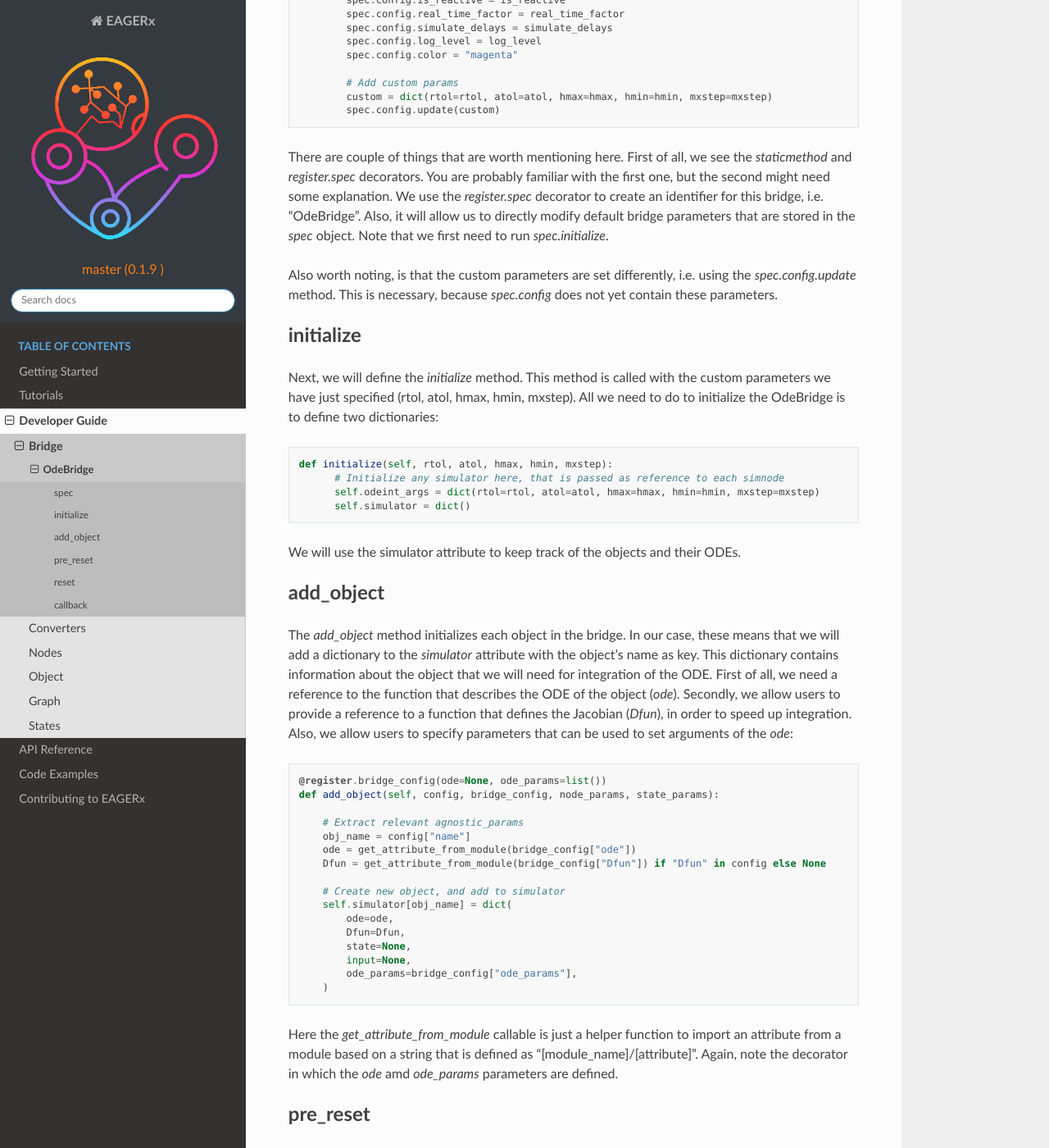
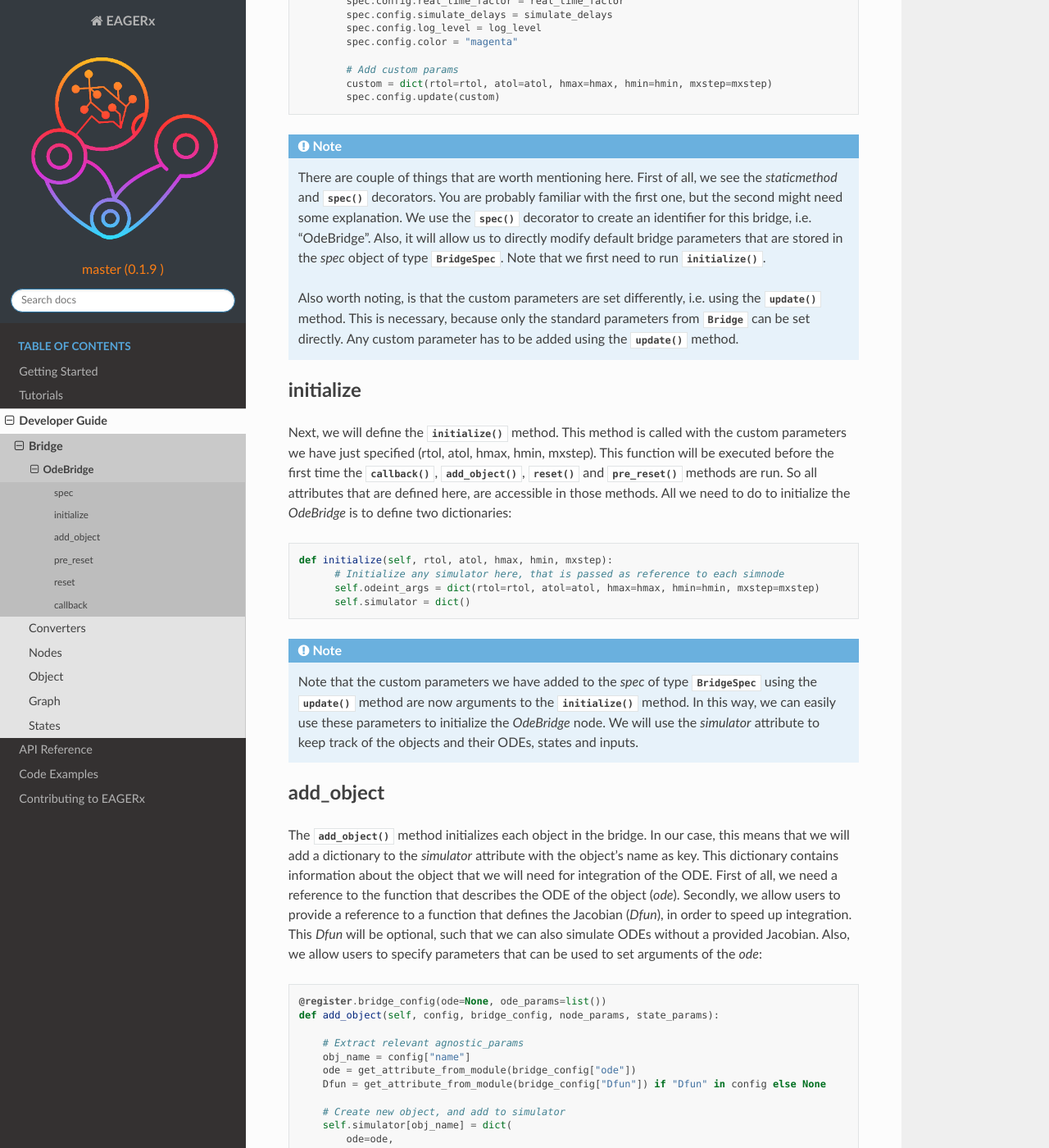
Before and after one commit to eager-dev/eagerx, a Sphinx documentation site: the page built from docs/guide/developer_guide/bridge/bridge_node.rst, in a window 1280 px wide and 1400 px high, scrolled down 1853 px. Shown: the whole window at 82% size. Built offline with Sphinx 7.4.7 and the Read the Docs theme 2.0.0, drawn with Linux system fonts in a browser that asks for light colours; pages that are not in the unit, such as notebooks, are missing from menus; some of the changed text lies outside the part shown.

```diff
--- a/docs/guide/developer_guide/bridge/bridge_node.rst
+++ b/docs/guide/developer_guide/bridge/bridge_node.rst
@@ -2,15 +2,15 @@
 #########
 
 We will start by creating a file called *bridge.py*.
-Here we will define the *OdeBridge*, which will be a subclass of the :mod:`eagerx.core.entities.bridge` class.
+Here we will define the *OdeBridge*, which will be a subclass of the :mod:`~eagerx.core.entities.Bridge` class.
 This class has six abstract methods:
 
-* :meth:`eagerx.core.entities.bridge.spec`, here we will specify the OdeBridge's parameters.
-* :meth:`eagerx.core.entities.bridge.initialize`, here we will specify how the OdeBridge is initialized.
-* :meth:`eagerx.core.entities.bridge.add_object`, here we will specify how objects are added.
-* :meth:`eagerx.core.entities.bridge.pre_reset`, here we prepare a reset of the OdeBridge.
-* :meth:`eagerx.core.entities.bridge.reset`, here we perform the reset.
-* :meth:`eagerx.core.entities.bridge.callback`, here we define what will happen every time step.
+* :func:`~eagerx.core.entities.Bridge.spec`, here we will specify the OdeBridge's parameters.
+* :func:`~eagerx.core.entities.Bridge.initialize`, here we will specify how the OdeBridge is initialized.
+* :func:`~eagerx.core.entities.Bridge.add_object`, here we will specify how objects are added.
+* :func:`~eagerx.core.entities.Bridge.pre_reset`, here we prepare a reset of the OdeBridge.
+* :func:`~eagerx.core.entities.Bridge.reset`, here we perform the reset.
+* :func:`~eagerx.core.entities.Bridge.callback`, here we define what will happen every time step.
   In our case we will integrate the ODEs of each object.
 
 
@@ -21,17 +21,17 @@
 In this method we will "specify" a number of parameters of the *OdeBridge*.
 
 We can make a distinction between standard parameters and custom parameters.
-First of all, there are the standard parameters that *Bridge* objects inherently have, such as:
+First of all, there are the standard parameters for the :mod:`~eagerx.core.entities.Bridge` class:
 
-* **rate (:attr:)**: *float*, Rate of the bridge
-* **process**: *int*, {0: NEW_PROCESS, 1: ENVIRONMENT, 2: BRIDGE, 3: EXTERNAL}
-* **is_reactive**: *bool*, Run reactive or async
-* **real_time_factor**: *bool*, simulation speed. 0 == "as fast as possible"
-* **simulate_delays**: *bool*, Boolean flag to simulate delays.
-* **log_level**: *int*, {0: SILENT, 10: DEBUG, 20: INFO, 30: WARN, 40: ERROR, 50: FATAL}
+* :attr:`~eagerx.core.entities.Bridge.rate`
+* :attr:`~eagerx.core.entities.Bridge.process`
+* :attr:`~eagerx.core.entities.Bridge.is_reactive`
+* :attr:`~eagerx.core.entities.Bridge.real_time_factor`
+* :attr:`~eagerx.core.entities.Bridge.simulate_delays`
+* :attr:`~eagerx.core.entities.Bridge.log_level`
 
 Secondly, we will define some parameters that are custom for the OdeBridge.
-We will use these to set some of the parameters of the `*odeint* <https://docs.scipy.org/doc/scipy/reference/generated/scipy.integrate.odeint.html>`_ method from *scipy.integrate* which we will use to integrate the ODEs.
+We will use these to set some of the parameters of the `odeint <https://docs.scipy.org/doc/scipy/reference/generated/scipy.integrate.odeint.html>`_ method from :mod:`scipy.integrate` which we will use to integrate the ODEs.
 These custom parameters are:
 
 * **rtol**: *float*, The input parameters rtol and atol determine the error control performed by the solver.
@@ -93,22 +93,26 @@
           custom = dict(rtol=rtol, atol=atol, hmax=hmax, hmin=hmin, mxstep=mxstep)
           spec.config.update(custom)
 
-There are couple of things that are worth mentioning here.
-First of all, we see the *staticmethod* and *register.spec* decorators.
-You are probably familiar with the first one, but the second might need some explanation.
-We use the *register.spec* decorator to create an identifier for this bridge, i.e. "OdeBridge".
-Also, it will allow us to directly modify default bridge parameters that are stored in the *spec* object.
-Note that we first need to run *spec.initialize*.
+.. note::
+  There are couple of things that are worth mentioning here.
+  First of all, we see the *staticmethod* and :func:`~eagerx.core.register.spec` decorators.
+  You are probably familiar with the first one, but the second might need some explanation.
+  We use the :func:`~eagerx.core.register.spec` decorator to create an identifier for this bridge, i.e. "OdeBridge".
+  Also, it will allow us to directly modify default bridge parameters that are stored in the *spec* object of type :mod:`~eagerx.core.specs.BridgeSpec`.
+  Note that we first need to run :func:`~eagerx.core.specs.BridgeSpec.initialize`.
 
-Also worth noting, is that the custom parameters are set differently, i.e. using the *spec.config.update* method.
-This is necessary, because *spec.config* does not yet contain these parameters.
+  Also worth noting, is that the custom parameters are set differently, i.e. using the :func:`~eagerx.core.view.update` method.
+  This is necessary, because only the standard parameters from :mod:`~eagerx.core.entities.Bridge` can be set directly.
+  Any custom parameter has to be added using the :func:`~eagerx.core.view.update` method.
 
 initialize
 **********
 
-Next, we will define the *initialize* method.
+Next, we will define the :func:`~eagerx.core.entities.Bridge.initialize` method.
 This method is called with the custom parameters we have just specified (rtol, atol, hmax, hmin, mxstep).
-All we need to do to initialize the OdeBridge is to define two dictionaries:
+This function will be executed before the first time the :func:`~eagerx.core.entities.Bridge.callback`, :func:`~eagerx.core.entities.Bridge.add_object`, :func:`~eagerx.core.entities.Bridge.reset` and :func:`~eagerx.core.entities.Bridge.pre_reset` methods are run.
+So all attributes that are defined here, are accessible in those methods.
+All we need to do to initialize the *OdeBridge* is to define two dictionaries:
 
 ::
 
@@ -117,16 +121,20 @@
         self.odeint_args = dict(rtol=rtol, atol=atol, hmax=hmax, hmin=hmin, mxstep=mxstep)
         self.simulator = dict()
 
-We will use the simulator attribute to keep track of the objects and their ODEs.
+.. note::
+  Note that the custom parameters we have added to the *spec* of type :mod:`~eagerx.core.specs.BridgeSpec` using the :func:`~eagerx.core.view.update` method are now arguments to the :func:`~eagerx.core.entities.Bridge.initialize` method.
+  In this way, we can easily use these parameters to initialize the *OdeBridge* node.
+  We will use the *simulator* attribute to keep track of the objects and their ODEs, states and inputs.
 
 add_object
 **********
 
-The *add_object* method initializes each object in the bridge.
-In our case, these means that we will add a dictionary to the *simulator* attribute with the object's name as key.
+The :func:`~eagerx.core.entities.Bridge.add_object` method initializes each object in the bridge.
+In our case, this means that we will add a dictionary to the *simulator* attribute with the object's name as key.
 This dictionary contains information about the object that we will need for integration of the ODE.
 First of all, we need a reference to the function that describes the ODE of the object (*ode*).
 Secondly, we allow users to provide a reference to a function that defines the Jacobian (*Dfun*), in order to speed up integration.
+This *Dfun* will be optional, such that we can also simulate ODEs without a provided Jacobian.
 Also, we allow users to specify parameters that can be used to set arguments of the *ode*:
 
 ::
@@ -148,13 +156,16 @@
           ode_params=bridge_config["ode_params"],
       )
 
-Here the *get_attribute_from_module* callable is just a helper function to import an attribute from a module based on a string that is defined as "[module_name]/[attribute]".
-Again, note the decorator in which the *ode* amd *ode_params* parameters are defined.
+.. note::
+  Here the :func:`~eagerx.utils.utils.get_attribute_from_module` function is just a helper function to import an attribute from a module based on a string that is defined as "[module_name]/[attribute]".
+  Again, note the :func:`~eagerx.core.register.bridge_config` decorator in which the *ode* and *ode_params* parameters are added to the *bridge_config* object.
+  The *bridge_config* object is meant to be used for all parameters that are bridge specific.
+  The agnostic params should be defined in the *config* object.
 
 pre_reset
 *********
 
-The *Bridge* class allows to define procedures that will be run before starting a reset.
+The :func:`~eagerx.core.entities.Bridge.pre_reset` method allows to define procedures that will be run before starting a reset.
 In our case, we do not need to do this, so this will be a simple pass:
 
 ::
@@ -165,8 +176,11 @@
 reset
 *****
 
-The *reset* method is called every time the environment needs to be reset.
-However, in the *OdeBridge*, we can just reset the state of each object, which will be done in the engine states.
+The :func:`~eagerx.core.entities.Bridge.reset` method is called every time a reset is performed.
+This allows to reset the state of the *OdeBridge*.
+In our case, we are not adding a state to the *OdeBridge*.
+However, this could be done, for example to vary the integration parameters over episodes as a form of domain randomization.
+In our case, we will not do this.
 Therefore, the reset method will also be a simple pass:
 
 ::
@@ -175,12 +189,17 @@
   def reset(self, **kwargs: Optional[Msg]):
       pass
 
+.. note::
+  Note the :func:`~eagerx.core.register.states` decorator.
+  If we wanted the *OdeBridge* to have a state, we could add it using this decorator.
+
 callback
 ********
 
 Finally, we will specify how we integrate the ODEs every time step.
-This will be done in the *callback* method.
-As mentioned before, we will use *scipy.integrate.odeint* for this:
+This will be done in the :func:`~eagerx.core.entities.Bridge.callback` method.
+As mentioned before, we will use :func:`scipy.integrate.odeint` for this.
+The callback will be executed at the specified :attr:`~eagerx.core.entities.Bridge.rate`.
 
 ::
 
@@ -202,7 +221,10 @@
                   **self.odeint_args,
               )[-1]
 
-Again, mind the decorator.
+.. note::
+  Using the :func:`~eagerx.core.register.outputs` decorator, we specify all the outputs of the *OdeBridge* node.
+  In our case, the output is a simple "tick", see :func:`~eagerx.core.entities.Bridge.callback` for more information.
+
 
 Next, we will create the engine nodes:
 
```
Also changed, not shown: docs/guide/developer_guide/node/engine_node.rst (+24 -14 lines), docs/guide/developer_guide/state/engine_state.rst (+38 -7 lines).
